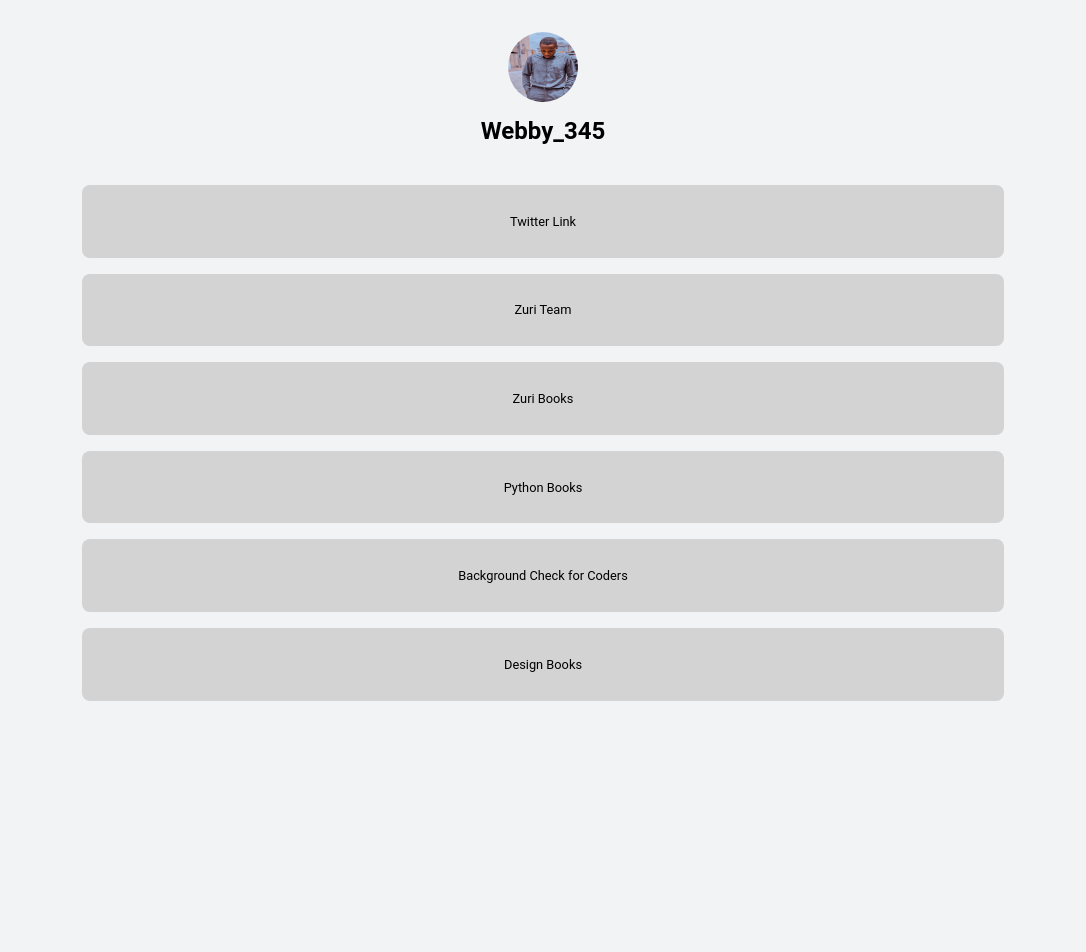
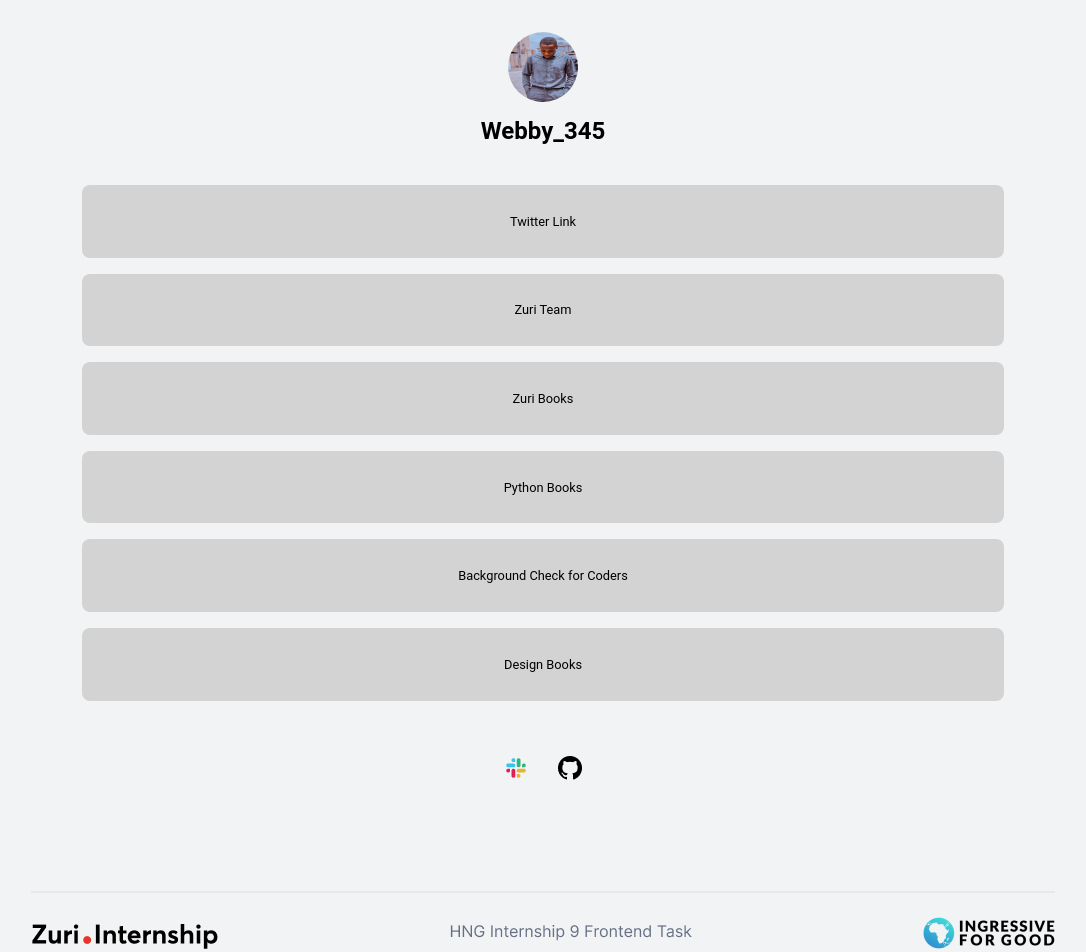
Before and after one commit to otiisaac199/Front-end-Task-1-project, a React (Create React App) app: page / in a window 1280 px wide. Shown: the top 952 px of the page, without its empty margins (97-1183 px from the left). Before the commit the page ends 800 px from the top, so only its background shows below. Built offline with nearby package versions, Linux system fonts and the light colour scheme.

Commit message:
features: created the footer

```diff
--- a/src/App.css
+++ b/src/App.css
@@ -3,6 +3,7 @@
   --btn-default-color-hover: #d0d5dd;
   --btn-default-color-disabled: #f2f4f7;
   --btn-default-color-focus: #98a2b3;
+  --color: black;
 }
 
 * {
@@ -79,3 +80,31 @@ body {
     width: 90%;
   }
 }
+
+.icons {
+  display: flex;
+  justify-content: center;
+  margin: 2rem 0;
+}
+
+.icons img {
+  padding: 7px;
+  margin: 8px;
+  cursor: pointer;
+}
+
+hr {
+  width: 100%;
+  height: 0.13rem;
+  margin-top: 4rem;
+  border: unset;
+  background-color: var(--btn-default-color);
+}
+
+.footer {
+  width: 100%;
+  margin: 1.5rem 0;
+  display: flex;
+  align-items: center;
+  justify-content: space-between;
+}
--- a/src/App.js
+++ b/src/App.js
@@ -3,6 +3,7 @@ import React from "react";
 import { linkButton } from "./Components/Data";
 import Links from "./Components/Links";
 import Images from "./Components/Images";
+import Footer from "./Components/Footer";
 
 const App = () => {
   return (
@@ -13,6 +14,7 @@ const App = () => {
         {/* <h2 id="slack">Oti Isaac</h2> */}
       </div>
       <Links links={linkButton} />
+      <Footer {...Images} />
     </div>
   );
 };
--- /dev/null
+++ b/src/Components/Footer.js
@@ -0,0 +1,20 @@
+import React from "react";
+
+const Footer = ({ Slack, Icon, ZuriLogo, I4GIcon, FooterText }) => {
+  return (
+    <>
+      <div className="icons">
+        <img src={Slack} alt="slack" />
+        <img src={Icon} alt="github" />
+      </div>
+      <hr />
+      <div className="footer">
+        <img src={ZuriLogo} alt="Zuri Logo" />
+        <img src={FooterText} alt="HNG" />
+        <img src={I4GIcon} alt="I4G" />
+      </div>
+    </>
+  );
+};
+
+export default Footer;
```
